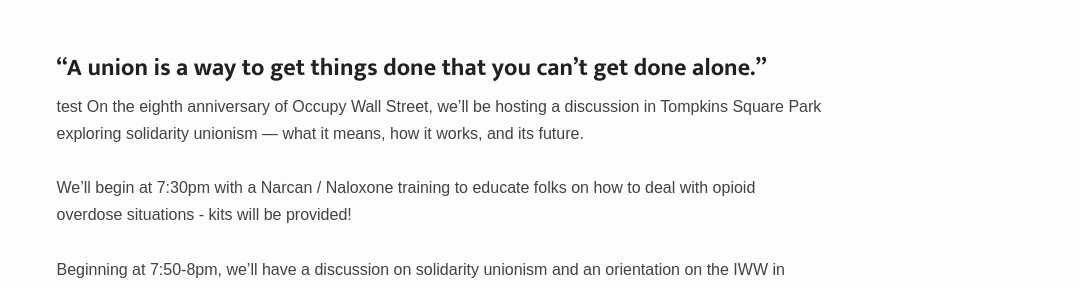
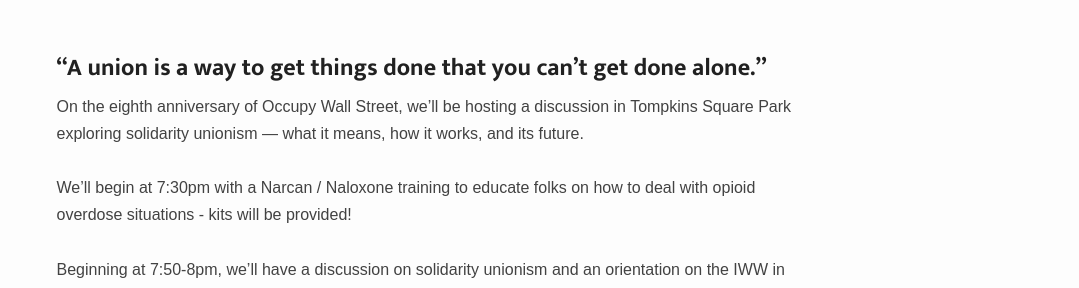
Before and after one commit to IWW-NYC-GMB/iww.nyc, a Jekyll site: the page built from _events/september-2019-orientation.md, in a window 1280 px wide and 900 px high, scrolled down 1056 px. Shown: the part 162-450 px from the top of the window, without its empty margins (201-1280 px from the left). Built offline with Jekyll 4.4.1, drawn with Linux system fonts in a browser that asks for light colours; some web fonts are replaced.

Commit message:
Update september-2019-orientation.md

```diff
--- a/_events/september-2019-orientation.md
+++ b/_events/september-2019-orientation.md
@@ -7,7 +7,8 @@
 ![](/assets/uploads/solidarity-unionism.png)
 
 ## "A union is a way to get things done that you can't get done alone."
-<br><br><br><br>test
+
+
 On the eighth anniversary of Occupy Wall Street, we'll be hosting a discussion in Tompkins Square Park exploring solidarity unionism — what it means, how it works, and its future.
 
 We'll begin at 7:30pm with a Narcan / Naloxone training to educate folks on how to deal with opioid overdose situations - kits will be provided!
```
